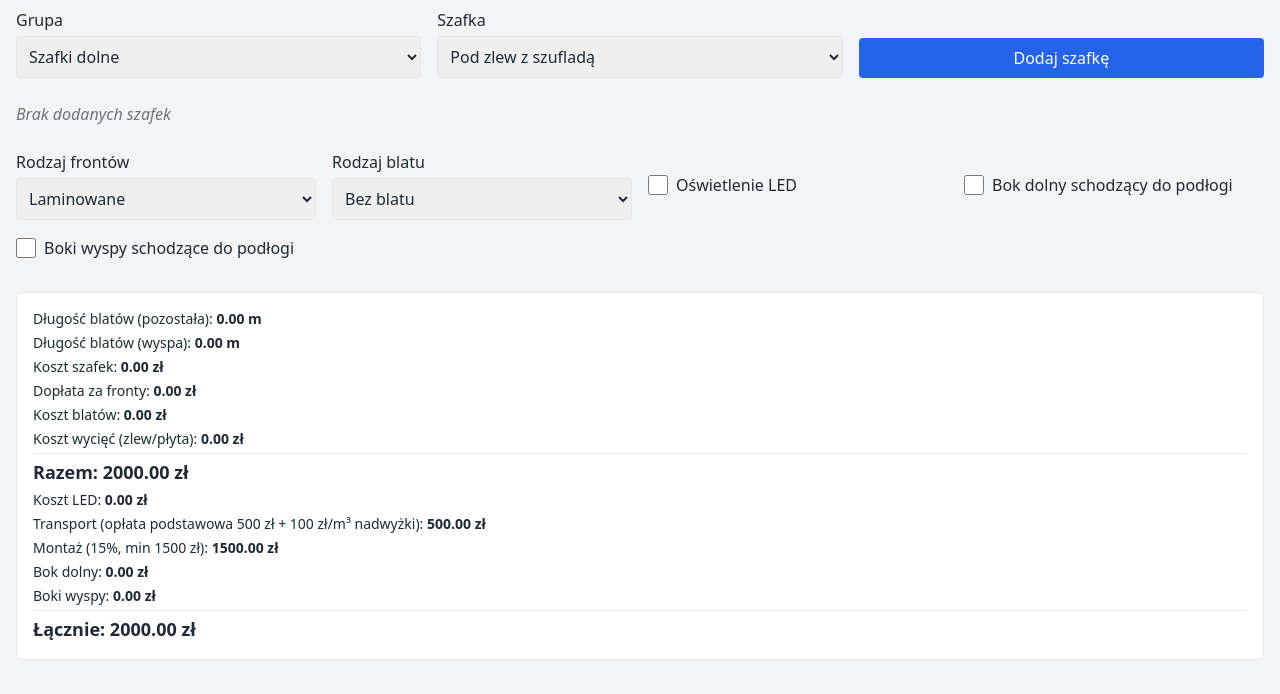
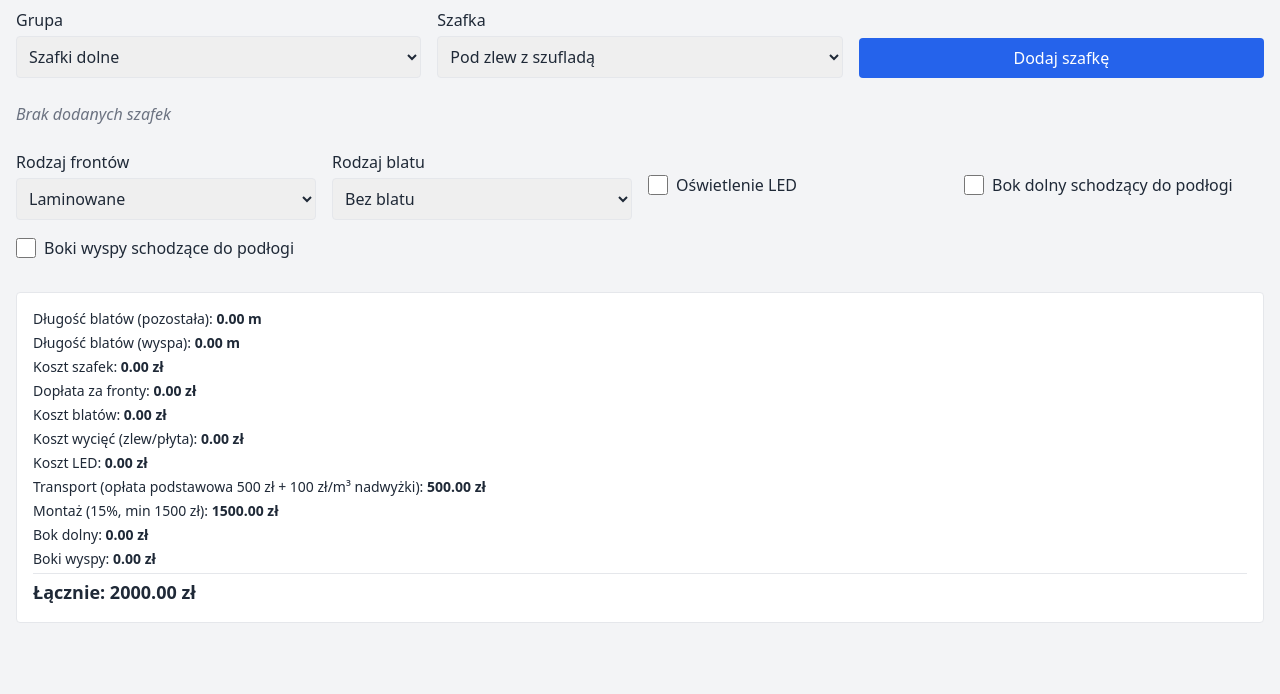
Before and after one commit to AndrewVege/KitchenApp, a plain HTML site: page index.html in a window 1280 px wide. Shown: the part 84-778 px from the top of the page. Drawn offline with nearby package versions, Linux system fonts and the light colour scheme.

Commit message:
Update index.html

```diff
--- a/index.html
+++ b/index.html
@@ -314,10 +314,7 @@ const cutoutCost = cabinets.reduce((sum, c) => {
         <p>Dopłata za fronty: <strong>${frontExtra.toFixed(2)} zł</strong></p>
         <p>Koszt blatów: <strong>${costBlat.toFixed(2)} zł</strong></p>
         <p>Koszt wycięć (zlew/płyta): <strong>${cutoutCost.toFixed(2)} zł</strong></p>
-        <hr class="my-2"/>
-        <p class="text-lg font-bold">
-          Razem: ${(total + cutoutCost).toFixed(2)} zł
-        </p>
+
         <p>Koszt LED: <strong>${costLed.toFixed(2)} zł</strong></p>
         <p>Transport (opłata podstawowa ${baseFee} zł + ${extraRate} zł/m³ nadwyżki): <strong>${transportFinal.toFixed(2)} zł</strong></p>
         <p>Montaż (15%, min ${MONTAGE_MIN} zł): <strong>${costMont.toFixed(2)} zł</strong></p>
```
